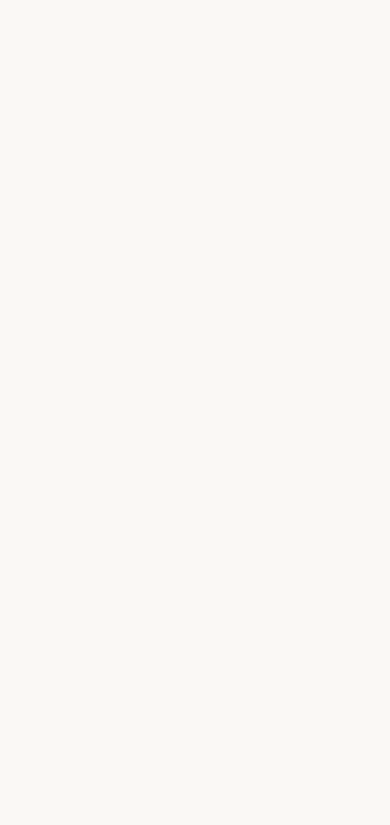
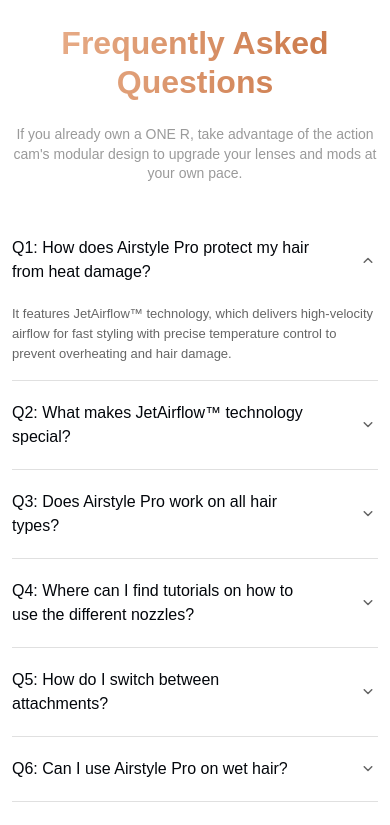
Before and after one commit to Witch-One/vite-dreame-home, a React (Vite) app: page / in a window 390 px wide. Shown: the part 7860-8685 px from the top of the page. Before the commit the page ends 7804 px from the top, so only its background shows below. Built offline with nearby package versions, Linux system fonts and the light colour scheme.

Commit message:
feat: 添加Figma FAQ组件并实现移动端适配
- 新增FigmaFAQ组件，基于Figma MCP代码生成
- 实现手风琴式FAQ交互效果
- 添加移动端响应式设计 (768px/480px断点)
- 更新App.css引入FAQ模块样式
- 集成到App.jsx主页面底部

```diff
--- a/src/App.css
+++ b/src/App.css
@@ -581,3 +581,234 @@ body,
     padding: 15px;
   }
 }
+
+/* FigmaFAQ FAQ模块样式 */
+.figma-faq-container {
+  width: 100%;
+  max-width: 1200px;
+  margin: 4rem auto;
+  padding: 3rem 2rem;
+  background: #ffffff;
+}
+
+/* FAQ 主标题 */
+.faq-main-title {
+  text-align: center;
+  margin-bottom: 1.5rem;
+}
+
+.faq-main-title h2 {
+  font-size: 40px;
+  font-weight: 900;
+  font-family: 'MiSans_Latin', sans-serif;
+  background: linear-gradient(90deg, #e9af8b, #c97545);
+  -webkit-background-clip: text;
+  -webkit-text-fill-color: transparent;
+  background-clip: text;
+  margin: 0;
+  line-height: 1.2;
+}
+
+/* FAQ 副标题 */
+.faq-main-subtitle {
+  text-align: center;
+  margin-bottom: 3rem;
+  max-width: 814px;
+  margin-left: auto;
+  margin-right: auto;
+}
+
+.faq-main-subtitle p {
+  font-size: 22px;
+  color: #9a9a9a;
+  font-family: 'MiSans_Latin', sans-serif;
+  font-weight: 500;
+  line-height: 1.2;
+  margin: 0;
+}
+
+/* FAQ 列表 */
+.faq-list {
+  width: 100%;
+  max-width: 936px;
+  margin: 0 auto;
+}
+
+/* FAQ 项目 */
+.faq-item {
+  margin-bottom: 0;
+  width: 100%;
+}
+
+/* FAQ 问题区域 */
+.faq-question {
+  display: flex;
+  justify-content: space-between;
+  align-items: center;
+  padding: 33px 0;
+  cursor: pointer;
+  position: relative;
+}
+
+.faq-question-text {
+  font-size: 20.24px;
+  font-weight: 500;
+  color: #03060b;
+  font-family: 'MiSans_Latin', sans-serif;
+  line-height: 29.76px;
+  margin: 0;
+  flex: 1;
+  padding-right: 2rem;
+}
+
+/* FAQ 切换按钮 */
+.faq-toggle-btn {
+  width: 24px;
+  height: 24px;
+  display: flex;
+  align-items: center;
+  justify-content: center;
+  flex-shrink: 0;
+  cursor: pointer;
+}
+
+.faq-arrow {
+  transition: transform 0.3s ease;
+  transform: rotate(0deg);
+}
+
+.faq-arrow.rotated {
+  transform: rotate(180deg);
+}
+
+/* FAQ 答案区域 */
+.faq-answer {
+  padding: 0 0 1.5rem 0;
+  animation: fadeIn 0.3s ease;
+}
+
+.faq-answer p {
+  font-size: 16.67px;
+  color: #666666;
+  font-family: 'MiSans_Latin', sans-serif;
+  font-weight: 400;
+  line-height: 26.19px;
+  margin: 0;
+  max-width: 1038px;
+}
+
+/* FAQ 分割线 */
+.faq-divider {
+  width: 100%;
+  height: 1px;
+  background-color: #e0e0e0;
+  margin: 0;
+}
+
+/* 展开状态样式 */
+.faq-item.expanded .faq-answer {
+  display: block;
+}
+
+/* 动画效果 */
+@keyframes fadeIn {
+  from {
+    opacity: 0;
+    transform: translateY(-10px);
+  }
+  to {
+    opacity: 1;
+    transform: translateY(0);
+  }
+}
+
+/* 移动端响应式样式 */
+@media (max-width: 768px) {
+  .figma-faq-container {
+    padding: 2rem 1rem;
+    margin: 2rem auto;
+  }
+
+  /* 移动端标题 */
+  .faq-main-title h2 {
+    font-size: 38px;
+    line-height: 1.2;
+    max-width: 425px;
+    margin: 0 auto;
+  }
+
+  /* 移动端副标题 */
+  .faq-main-subtitle {
+    margin-bottom: 2rem;
+    max-width: 100%;
+  }
+
+  .faq-main-subtitle p {
+    font-size: 16px;
+    line-height: 1.4;
+  }
+
+  /* 移动端FAQ列表 */
+  .faq-list {
+    max-width: 720px;
+  }
+
+  /* 移动端FAQ问题 */
+  .faq-question {
+    padding: 20px 0;
+  }
+
+  .faq-question-text {
+    font-size: 17px;
+    line-height: 25px;
+    padding-right: 3rem;
+  }
+
+  /* 移动端FAQ答案 */
+  .faq-answer {
+    padding: 0 0 1rem 0;
+  }
+
+  .faq-answer p {
+    font-size: 14px;
+    line-height: 22px;
+    max-width: 100%;
+  }
+
+  /* 移动端切换按钮 */
+  .faq-toggle-btn {
+    width: 20px;
+    height: 20px;
+  }
+
+  .faq-arrow {
+    width: 10px;
+    height: 6px;
+  }
+}
+
+/* 更小屏幕适配 */
+@media (max-width: 480px) {
+  .figma-faq-container {
+    padding: 1.5rem 0.75rem;
+  }
+
+  .faq-main-title h2 {
+    font-size: 32px;
+    max-width: 320px;
+  }
+
+  .faq-main-subtitle p {
+    font-size: 14px;
+  }
+
+  .faq-question-text {
+    font-size: 16px;
+    line-height: 24px;
+  }
+
+  .faq-answer p {
+    font-size: 13px;
+    line-height: 20px;
+  }
+}
--- a/src/App.jsx
+++ b/src/App.jsx
@@ -11,8 +11,9 @@ import VideoShowcase from "./components/VideoShowcase";
 import ProductHighlights from "./components/ProductHighlights";
 import Specifications from "./components/Specifications";
 import AchievementsAwards from "./components/AchievementsAwards";
+import FigmaFAQ from "./components/FigmaFAQ";
 
-// import './App.css' // 暂时注释掉以使用Tailwind CSS
+import './App.css'
 
 function App() {
   return (
@@ -28,6 +29,7 @@ function App() {
       <ProductHighlights />
       <Specifications />
       <AchievementsAwards />
+      <FigmaFAQ />
     </div>
   );
 }
--- /dev/null
+++ b/src/components/FigmaFAQ.jsx
@@ -0,0 +1,139 @@
+import React, { useState, useEffect } from "react";
+
+export default function FigmaFAQ() {
+  const [openIndex, setOpenIndex] = useState(0); // 默认第一个FAQ展开
+  const [isMobile, setIsMobile] = useState(false);
+
+  // 检测屏幕尺寸
+  useEffect(() => {
+    const checkScreenSize = () => {
+      setIsMobile(window.innerWidth <= 768);
+    };
+
+    checkScreenSize();
+    window.addEventListener('resize', checkScreenSize);
+
+    return () => window.removeEventListener('resize', checkScreenSize);
+  }, []);
+
+  const faqData = [
+    {
+      question: "How does Airstyle Pro protect my hair from heat damage?",
+      answer: "It features JetAirflow™ technology, which delivers high-velocity airflow for fast styling with precise temperature control to prevent overheating and hair damage."
+    },
+    {
+      question: "What makes JetAirflow™ technology special?",
+      answer: "JetAirflow™ provides high-speed airflow to style hair quickly while maintaining consistent temperature, reducing frizz, and preventing heat damage."
+    },
+    {
+      question: "Does Airstyle Pro work on all hair types?",
+      answer: "Yes! Airstyle Pro is designed to work on straight, wavy, curly, and coily hair, with attachments tailored for different textures and styling needs."
+    },
+    {
+      question: "Where can I find tutorials on how to use the different nozzles?",
+      answer: "Click here for step-by-step tutorials on using each nozzle to achieve your desired hairstyle."
+    },
+    {
+      question: "How do I switch between attachments?",
+      answer: "The attachments use a magnetic design, allowing them to easily click into place for seamless switching."
+    },
+    {
+      question: "Can I use Airstyle Pro on wet hair?",
+      answer: "Yes, Airstyle Pro can be used on damp hair, but for best results, blow-dry your hair until it is half-dry first using the fast dryer nozzle before styling."
+    },
+    {
+      question: "Does Airstyle Pro have a cool shot feature?",
+      answer: "Yes, the cool shot function helps set your style in place for long-lasting results."
+    },
+    {
+      question: "Is Airstyle Pro dual voltage?",
+      answer: "No, Airstyle Pro operates at 120V and is designed for use in the U.S. only."
+    },
+    {
+      question: "How do I clean the attachments?",
+      answer: "Simply detach the attachments and wipe them clean with a dry or slightly damp cloth. Avoid submerging them in water."
+    },
+    {
+      question: "How do I maintain the filter?",
+      answer: "The filter should be cleaned regularly to ensure optimal performance. Use a soft brush to remove dust and debris from the filter area."
+    },
+    {
+      question: "Where can I buy Airstyle Pro?",
+      answer: "Airstyle Pro is available for purchase on Amazon and our official website."
+    },
+    {
+      question: "Does Airstyle Pro come with a warranty?",
+      answer: "Yes, it comes with a 2-year limited warranty. Please check our warranty policy for details."
+    },
+    {
+      question: "What's included in the box?",
+      answer: "The package includes the Airstyle Pro main unit, 7 magnetic styling attachments, a storage case, a cleaning brush and a user manual."
+    }
+  ];
+
+  const toggleFAQ = (index) => {
+    setOpenIndex(openIndex === index ? -1 : index);
+  };
+
+  // SVG 箭头图标
+  const ArrowIcon = ({ isOpen }) => (
+    <svg
+      width="12"
+      height="8"
+      viewBox="0 0 12 8"
+      fill="none"
+      xmlns="http://www.w3.org/2000/svg"
+      className={`faq-arrow ${isOpen ? 'rotated' : ''}`}
+    >
+      <path
+        d="M1 1L6 6L11 1"
+        stroke="#666666"
+        strokeWidth="2"
+        strokeLinecap="round"
+        strokeLinejoin="round"
+      />
+    </svg>
+  );
+
+  return (
+    <div className="figma-faq-container">
+      {/* FAQ 标题 - 响应式 */}
+      <div className="faq-main-title">
+        <h2>
+        Frequently Asked Questions
+        </h2>
+      </div>
+
+      {/* FAQ 副标题 */}
+      <div className="faq-main-subtitle">
+        <p>
+        If you already own a ONE R, take advantage of the action cam's modular design to upgrade your lenses and mods at your own pace.
+        </p>
+      </div>
+
+      {/* FAQ 列表 */}
+      <div className="faq-list">
+        {faqData.map((faq, index) => (
+          <div key={index} className={`faq-item ${openIndex === index ? 'expanded' : ''}`}>
+            <div className="faq-question" onClick={() => toggleFAQ(index)}>
+              <span className="faq-question-text">
+                {isMobile ? `Q${index + 1}: ${faq.question}` : faq.question}
+              </span>
+              <div className="faq-toggle-btn">
+                <ArrowIcon isOpen={openIndex === index} />
+              </div>
+            </div>
+
+            {openIndex === index && faq.answer && (
+              <div className="faq-answer">
+                <p>{faq.answer}</p>
+              </div>
+            )}
+
+            <div className="faq-divider"></div>
+          </div>
+        ))}
+      </div>
+    </div>
+  );
+}
```
